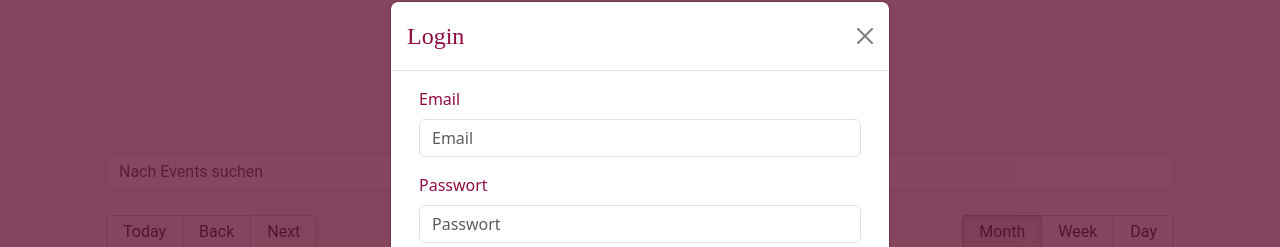
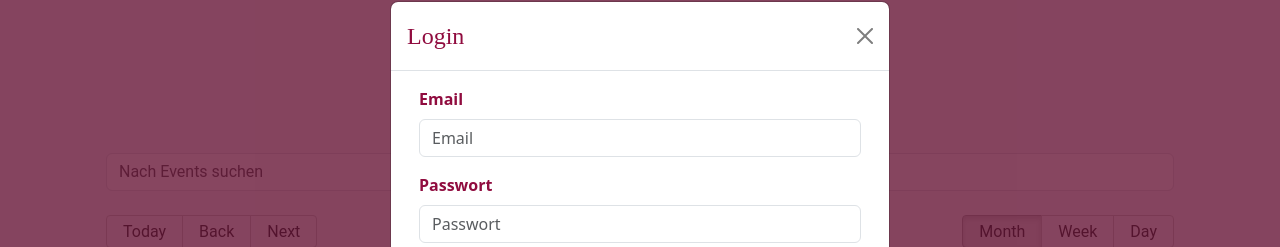
Before and after one commit to akocerke/veranstaltungskalender-f-r-Ford-Fiesta, a React (Create React App) app in the folder app/: page /events in a window 1280 px wide. Both pictures are taken after a click on the button "Login". Shown: the part 207-454 px from the top of the page. Built offline with nearby package versions, Linux system fonts and the light colour scheme; a web font is replaced by a local one.

Commit message:
update css login signup

```diff
--- a/app/public/index.html
+++ b/app/public/index.html
@@ -1,5 +1,5 @@
 <!doctype html>
-<html lang="en">
+<html lang="de">
   <head>
     <meta charset="utf-8" />
     <link rel="icon" href="%PUBLIC_URL%/favicon.ico" />
--- a/app/src/pages/Login/LoginPage.js
+++ b/app/src/pages/Login/LoginPage.js
@@ -24,7 +24,7 @@ const LoginModal = ({ show, handleClose }) => {
             <Col xs={12} md={12}>
               <Form onSubmit={handleSubmit}>
                 <Form.Group className="mb-3" controlId="formBasicEmail">
-                  <Form.Label className='text-color'>Email</Form.Label>
+                  <Form.Label className='text-color fw-bold'>Email</Form.Label>
                   <Form.Control
                     type="email"
                     placeholder="Email"
@@ -34,7 +34,7 @@ const LoginModal = ({ show, handleClose }) => {
                 </Form.Group>
 
                 <Form.Group className="mb-3" controlId="formBasicPassword">
-                  <Form.Label className='text-color'>Passwort</Form.Label>
+                  <Form.Label className='text-color fw-bold'>Passwort</Form.Label>
                   <Form.Control
                     type="password"
                     placeholder="Passwort"
--- a/app/src/pages/Signup/SignupMordal.js
+++ b/app/src/pages/Signup/SignupMordal.js
@@ -25,7 +25,7 @@ const SignupModal = ({ show, handleClose }) => {
             <Col xs={12} md={12}>
               <Form onSubmit={handleSubmit}>
                 <Form.Group className="mb-3" controlId="formBasicUsername">
-                  <Form.Label className='text-color'>Benutzername</Form.Label>
+                  <Form.Label className='text-color fw-bold'>Benutzername</Form.Label>
                   <Form.Control
                     type="text"
                     placeholder="Benutzernamen"
@@ -35,7 +35,7 @@ const SignupModal = ({ show, handleClose }) => {
                 </Form.Group>
 
                 <Form.Group className="mb-3" controlId="formBasicEmail">
-                  <Form.Label className='text-color'>Email</Form.Label>
+                  <Form.Label className='text-color fw-bold'>Email</Form.Label>
                   <Form.Control
                     type="email"
                     placeholder="Email"
@@ -45,7 +45,7 @@ const SignupModal = ({ show, handleClose }) => {
                 </Form.Group>
 
                 <Form.Group className="mb-3" controlId="formBasicPassword">
-                  <Form.Label className='text-color'>Passwort</Form.Label>
+                  <Form.Label className='text-color fw-bold'>Passwort</Form.Label>
                   <Form.Control
                     type="password"
                     placeholder="Passwort"
```
